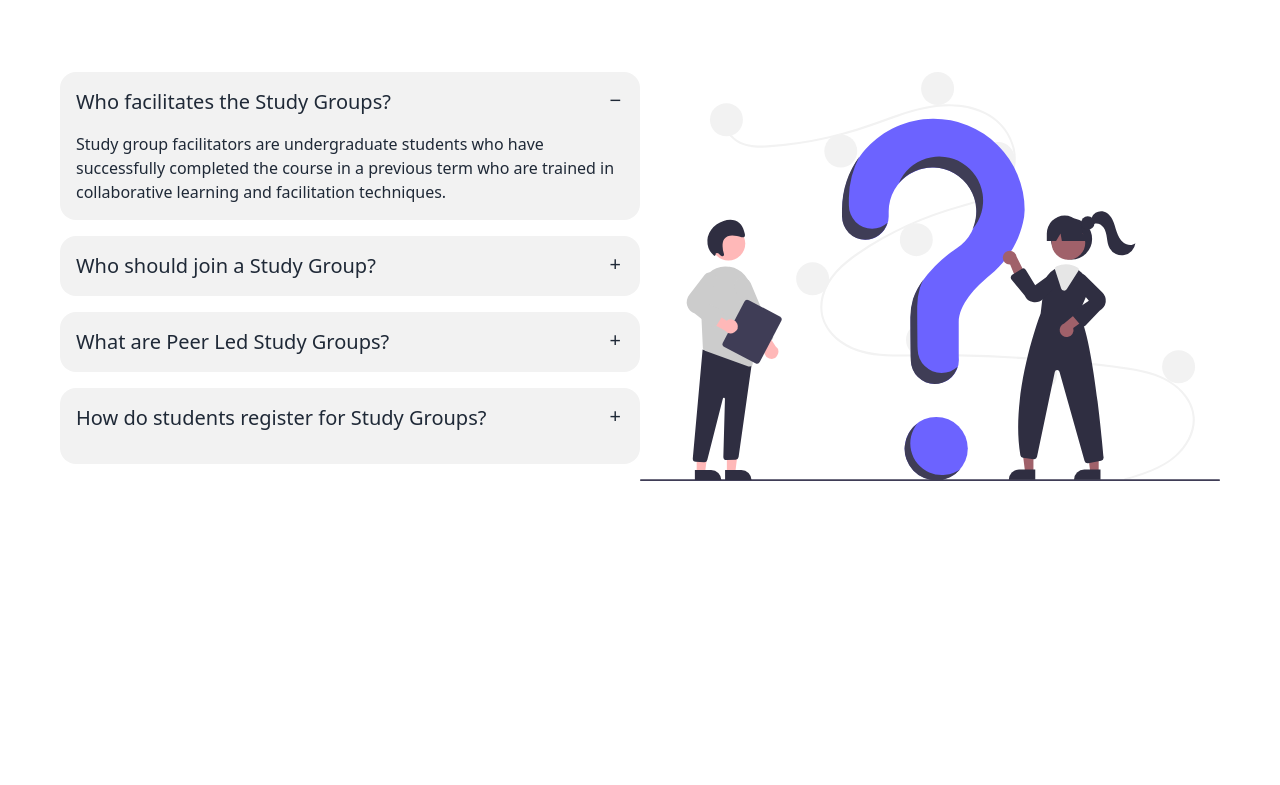
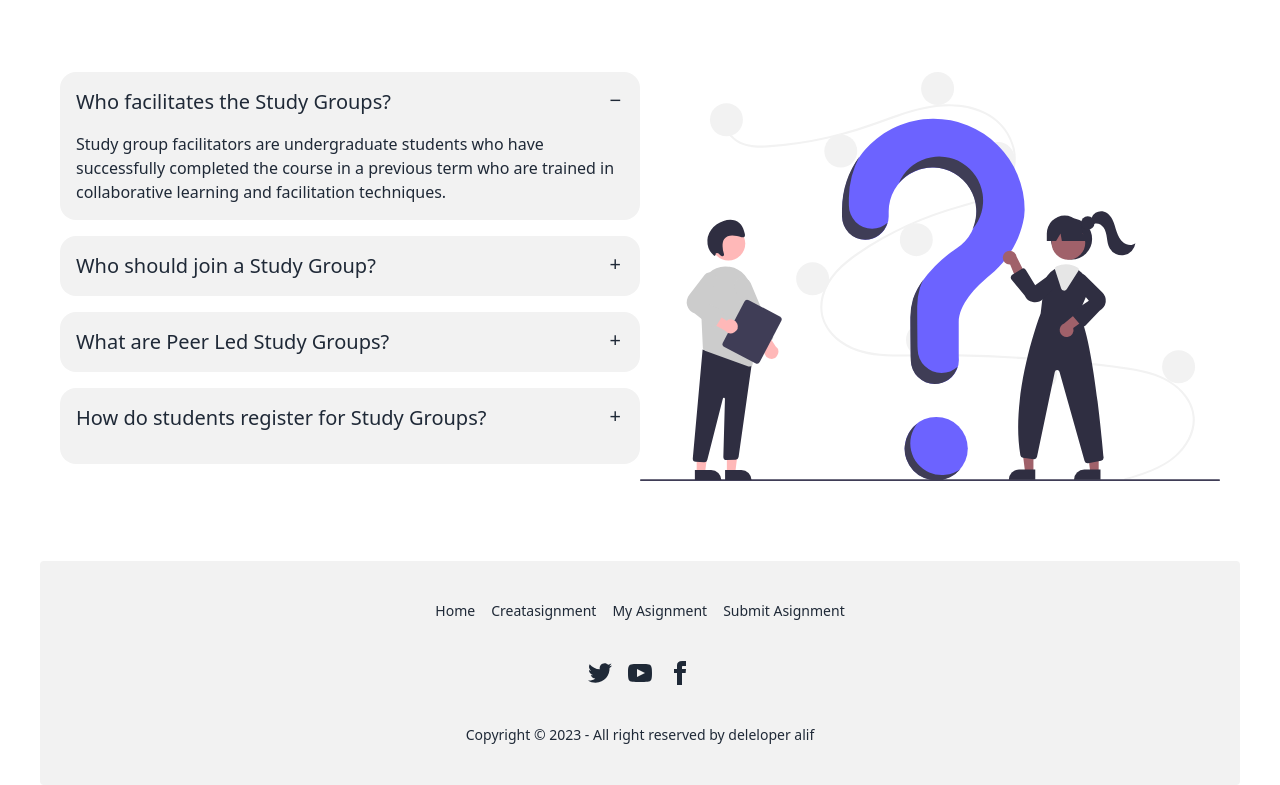
Before and after one commit to alif0013/online-group-study, a React (Vite) app: page / in a window 1280 px wide. Shown: the part 1886-2671 px from the top of the page. Before the commit the page ends 2367 px from the top, so only its background shows below. Built offline with nearby package versions, Linux system fonts and the light colour scheme; no server answers.

Commit message:
added footer

```diff
--- /dev/null
+++ b/src/Footer/Footer.jsx
@@ -0,0 +1,33 @@
+import React from 'react';
+import { Link } from 'react-router-dom';
+
+const Footer = () => {
+    return (
+        <div className='mt-20'>
+
+            <footer className="footer footer-center p-10 bg-base-200 text-base-content rounded">
+                <nav className="grid grid-flow-col gap-4">
+
+                    <Link to={'/'} className="link link-hover">Home</Link>
+                    <Link to={'/creatasignment'} className="link link-hover">Creatasignment</Link>
+                    <Link to={'/myasignment'} className="link link-hover">My Asignment</Link>
+                    <Link to={'/submittedasignment'} className="link link-hover">Submit Asignment</Link>
+
+                </nav>
+                <nav>
+                    <div className="grid grid-flow-col gap-4">
+                        <a><svg xmlns="http://www.w3.org/2000/svg" width="24" height="24" viewBox="0 0 24 24" className="fill-current"><path d="M24 4.557c-.883.392-1.832.656-2.828.775 1.017-.609 1.798-1.574 2.165-2.724-.951.564-2.005.974-3.127 1.195-.897-.957-2.178-1.555-3.594-1.555-3.179 0-5.515 2.966-4.797 6.045-4.091-.205-7.719-2.165-10.148-5.144-1.29 2.213-.669 5.108 1.523 6.574-.806-.026-1.566-.247-2.229-.616-.054 2.281 1.581 4.415 3.949 4.89-.693.188-1.452.232-2.224.084.626 1.956 2.444 3.379 4.6 3.419-2.07 1.623-4.678 2.348-7.29 2.04 2.179 1.397 4.768 2.212 7.548 2.212 9.142 0 14.307-7.721 13.995-14.646.962-.695 1.797-1.562 2.457-2.549z"></path></svg></a>
+                        <a><svg xmlns="http://www.w3.org/2000/svg" width="24" height="24" viewBox="0 0 24 24" className="fill-current"><path d="M19.615 3.184c-3.604-.246-11.631-.245-15.23 0-3.897.266-4.356 2.62-4.385 8.816.029 6.185.484 8.549 4.385 8.816 3.6.245 11.626.246 15.23 0 3.897-.266 4.356-2.62 4.385-8.816-.029-6.185-.484-8.549-4.385-8.816zm-10.615 12.816v-8l8 3.993-8 4.007z"></path></svg></a>
+                        <a><svg xmlns="http://www.w3.org/2000/svg" width="24" height="24" viewBox="0 0 24 24" className="fill-current"><path d="M9 8h-3v4h3v12h5v-12h3.642l.358-4h-4v-1.667c0-.955.192-1.333 1.115-1.333h2.885v-5h-3.808c-3.596 0-5.192 1.583-5.192 4.615v3.385z"></path></svg></a>
+                    </div>
+                </nav>
+                <aside>
+                    <p>Copyright © 2023 - All right reserved by deleloper alif</p>
+                </aside>
+            </footer>
+
+        </div>
+    );
+};
+
+export default Footer;
--- a/src/Layouts/MainLayouts.jsx
+++ b/src/Layouts/MainLayouts.jsx
@@ -2,12 +2,14 @@
 import { Outlet } from 'react-router-dom';
 import Navbar from '../Components/Navbar/Navbar';
 import { Toaster } from 'react-hot-toast';
+import Footer from '../Footer/Footer';
 
 const MainLayouts = () => {
     return (
         <div className='lg:w-[1200px] mx-auto'>
             <Navbar></Navbar>
             <Outlet></Outlet>
+            <Footer></Footer>
             <Toaster></Toaster>
         </div>
     );
```
